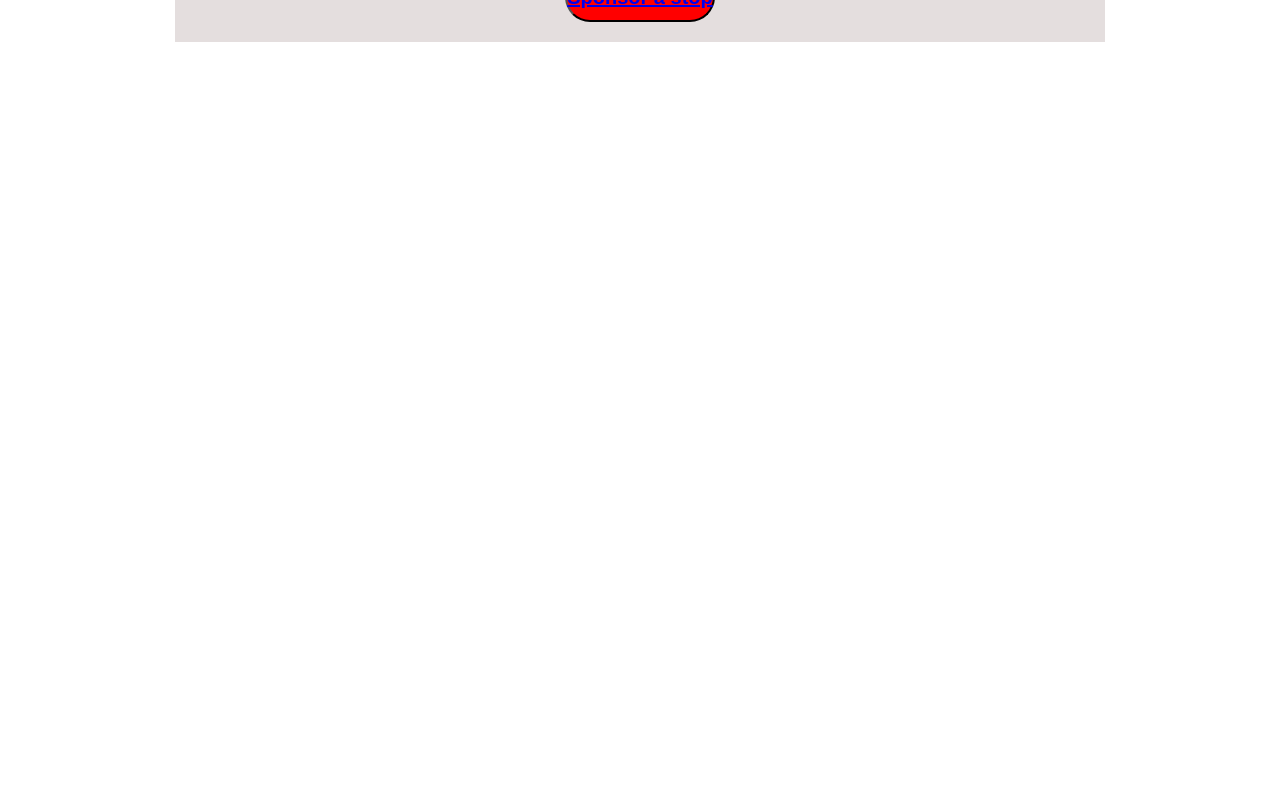
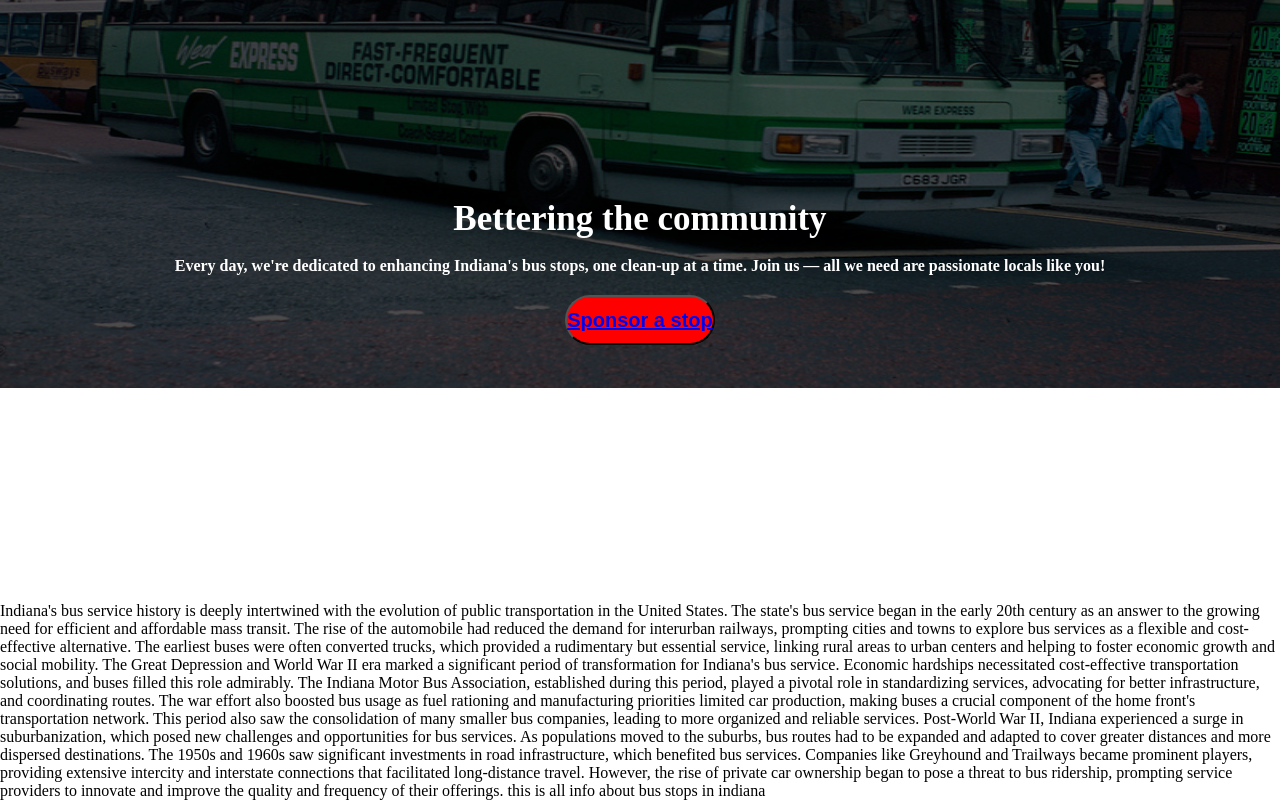
Before and after one commit to uprighted-learners/capstone-indygo-react-capstone-magic-green-bus, a React (Create React App) app in the folder frontend/: page / in a window 1280 px wide. Shown: the part 255-1055 px from the top of the page. Before the commit the page ends 800 px from the top, so only its background shows below. Built offline with nearby package versions, Linux system fonts and the light colour scheme.

Commit message:
revamped the home page, I added a banner/hero-section with multiple gpt paragraphs

```diff
--- a/frontend/src/components/About.css
+++ b/frontend/src/components/About.css
@@ -3,12 +3,24 @@
   justify-content: center;
   align-items: center;
   text-align: center;
-  background-color: rgba(201, 189, 189, 0.5);
-
   padding-top: 3em;
-
   margin: 0 5%;
   margin: 0 auto;
+  position: relative;
+  bottom: 237px;
+}
+.hero-image{
+
+  width: 100%;
+  height: 70%;
+ filter: brightness(30%)
+}
+.hero-text{
+color: WHITE;
+
+}
+.hero-header{
+color: white;
 }
 
 
@@ -39,15 +51,6 @@
   margin-top: -100px;
   padding: 5px;
 }
-
-.hero-section h1 {
-  color: black;
-}
-.hero-section p {
-  color: black;
-
-}
-
 .Home-Button {
   height: 50px;
   background-color: red;
--- a/frontend/src/components/About.js
+++ b/frontend/src/components/About.js
@@ -1,14 +1,15 @@
 import React from 'react';
 import './About.css';
 import { Link } from 'react-router-dom';
-
+import myImage from '../publicphotos/greenbus.jpg'
 export default function Home() {
   return (
     <>
+     <img className='hero-image'src= {myImage}></img>
       <div className='hero-section'>
-        <h1>Bettering the community</h1>
+        <h1 className='hero-header'>Bettering the community</h1>
         <br></br>
-        <p>
+        <p className='hero-text'>
           <strong>
             Every day, we're dedicated to enhancing Indiana's bus stops, one
             clean-up at a time. Join us — all we need are passionate locals like
@@ -20,6 +21,11 @@ export default function Home() {
           <Link to='/sponsor'>Sponsor a stop</Link>
         </button>
       </div>
+     <p className='paragraph-hero'>Indiana's bus service history is deeply intertwined with the evolution of public transportation in the United States. The state's bus service began in the early 20th century as an answer to the growing need for efficient and affordable mass transit. The rise of the automobile had reduced the demand for interurban railways, prompting cities and towns to explore bus services as a flexible and cost-effective alternative. The earliest buses were often converted trucks, which provided a rudimentary but essential service, linking rural areas to urban centers and helping to foster economic growth and social mobility.
+The Great Depression and World War II era marked a significant period of transformation for Indiana's bus service. Economic hardships necessitated cost-effective transportation solutions, and buses filled this role admirably. The Indiana Motor Bus Association, established during this period, played a pivotal role in standardizing services, advocating for better infrastructure, and coordinating routes. The war effort also boosted bus usage as fuel rationing and manufacturing priorities limited car production, making buses a crucial component of the home front's transportation network. This period also saw the consolidation of many smaller bus companies, leading to more organized and reliable services.
+
+Post-World War II, Indiana experienced a surge in suburbanization, which posed new challenges and opportunities for bus services. As populations moved to the suburbs, bus routes had to be expanded and adapted to cover greater distances and more dispersed destinations. The 1950s and 1960s saw significant investments in road infrastructure, which benefited bus services. Companies like Greyhound and Trailways became prominent players, providing extensive intercity and interstate connections that facilitated long-distance travel. However, the rise of private car ownership began to pose a threat to bus ridership, prompting service providers to innovate and improve the quality and frequency of their offerings.
+this is all info about bus stops in indiana</p>
     </>
   );
 }
```
Also changed, not shown: frontend/src/publicphotos/Assets/3851535500_bf41d1f7c6_w.jpg (added), frontend/src/publicphotos/greenbus.jpg (added).
